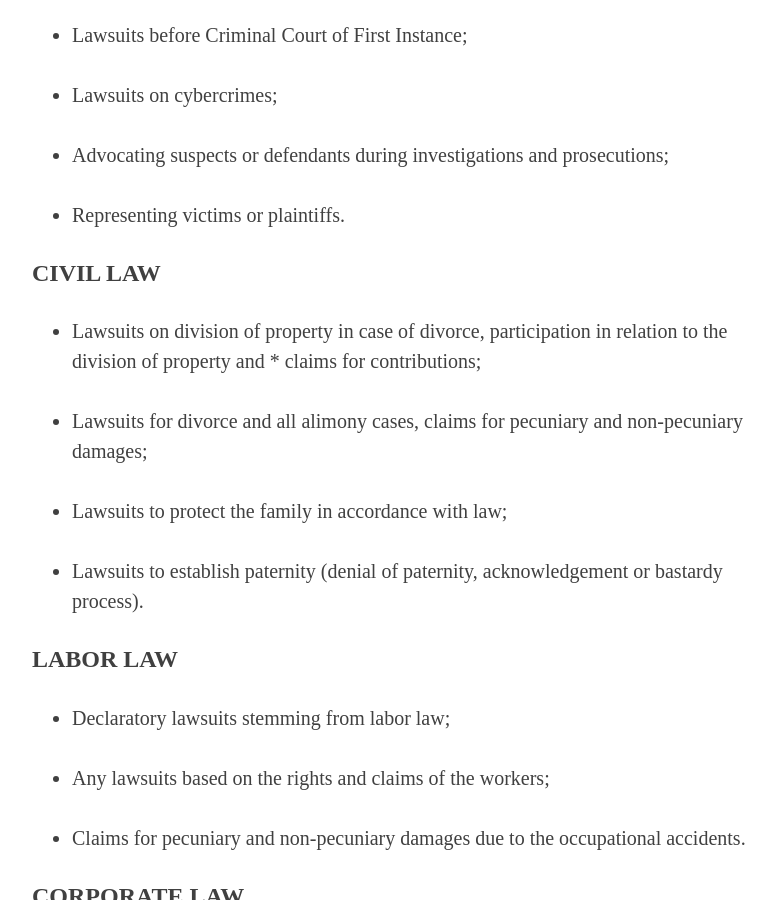
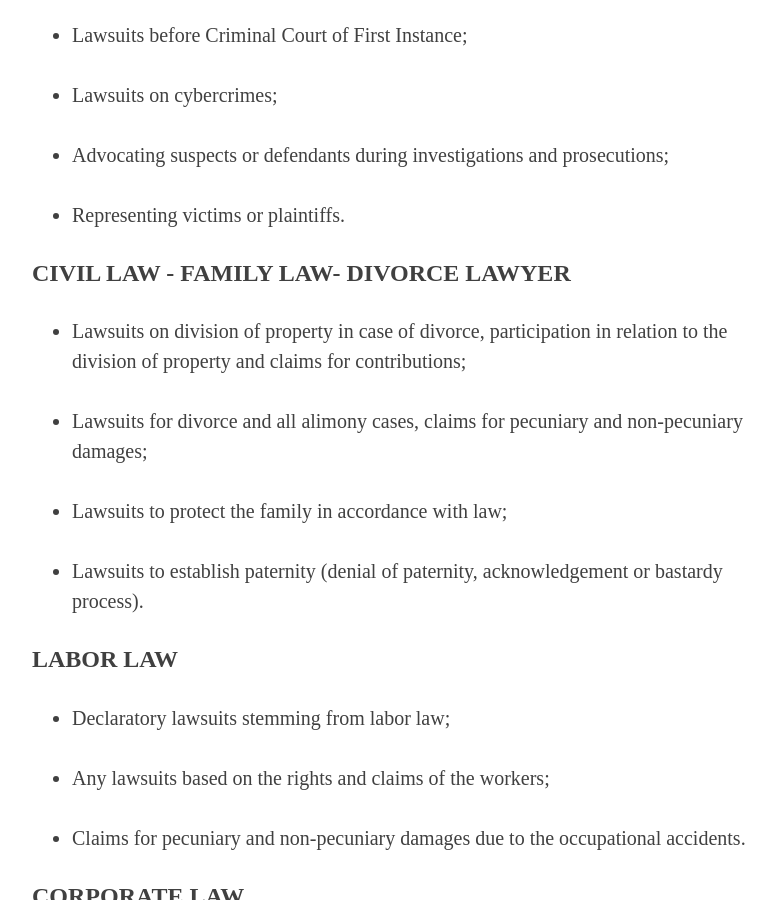
Before and after one commit to yontemhukuk/English, a Jekyll site: the page built from practice-areas.md, in a window 1280 px wide and 900 px high, scrolled down 1688 px. Shown: the whole window, without its empty margins (233-1009 px from the left). Built offline with Jekyll 4.4.1, drawn with Linux system fonts in a browser that asks for light colours; nearby versions of some CDN libraries.

Commit message:
Update practice-areas.md

```diff
--- a/practice-areas.md
+++ b/practice-areas.md
@@ -52,9 +52,9 @@ header-img: "img/about-bg.jpg"
 
 * Representing victims or plaintiffs.
 
-### CIVIL LAW
+### CIVIL LAW - FAMILY LAW- DIVORCE LAWYER
 
-* Lawsuits on division of property in case of divorce, participation in relation to the division of property and * claims for contributions;
+* Lawsuits on division of property in case of divorce, participation in relation to the division of property and claims for contributions;
 
 * Lawsuits for divorce and all alimony cases, claims for pecuniary and non-pecuniary damages;
 
```
